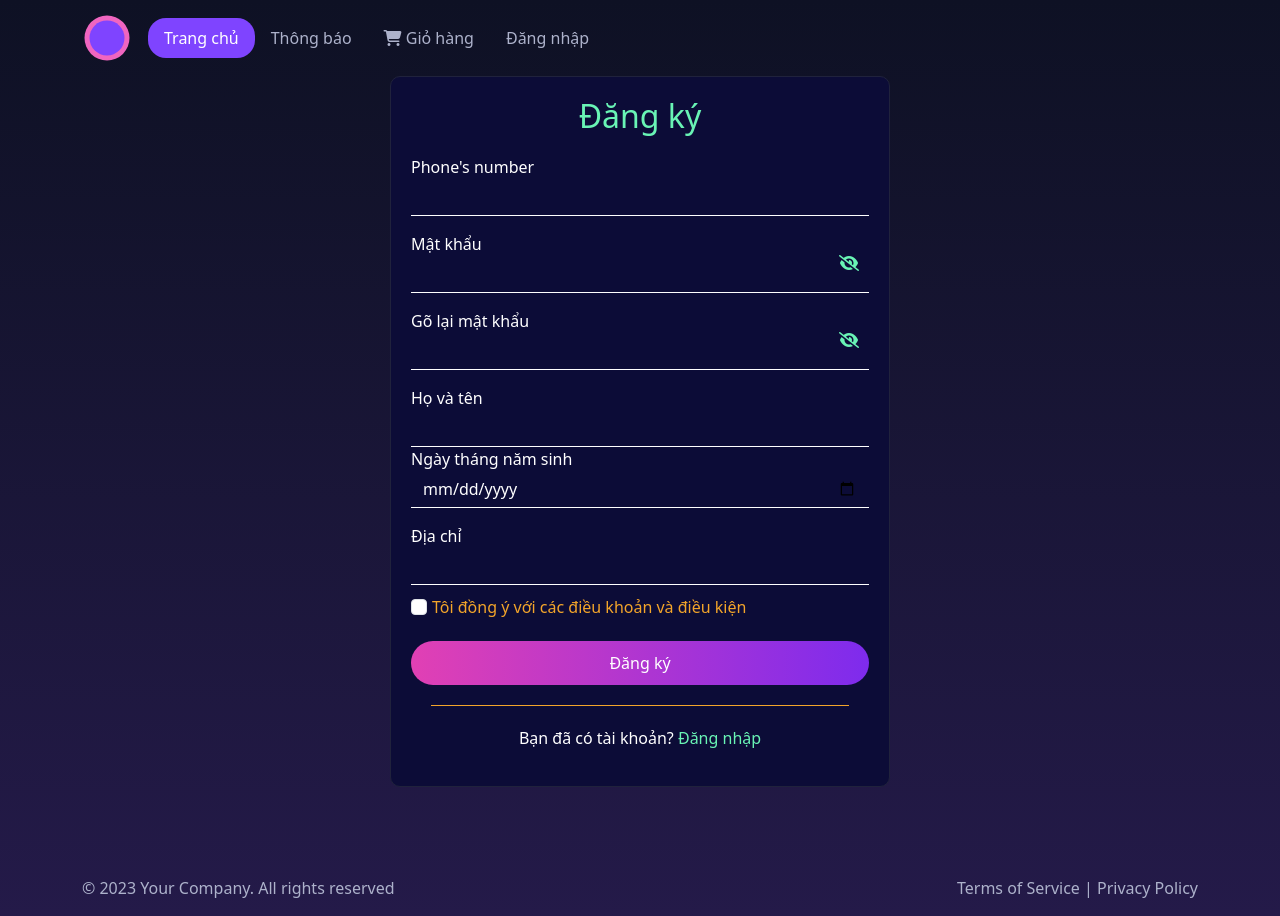
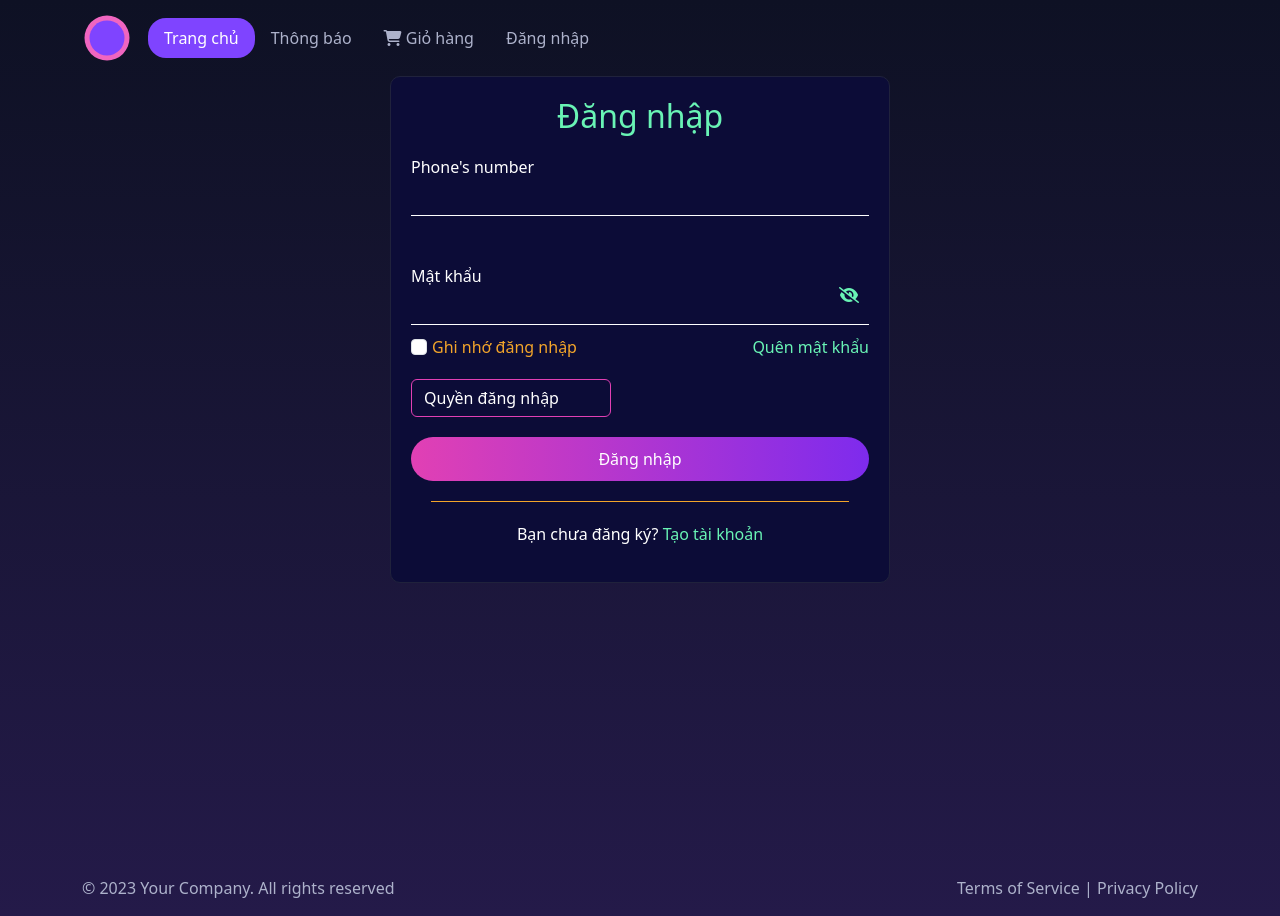
Before and after one commit to haoxt04/ShopApp-angular, an Angular app in the folder shopapp-angular/: page / in a window 1280 px wide. Built offline with nearby package versions, Linux system fonts and the light colour scheme.

Commit message:
đăng nhập từ Angular

```diff
--- a/shopapp-angular/src/app/app.module.ts
+++ b/shopapp-angular/src/app/app.module.ts
@@ -33,8 +33,8 @@ import { provideHttpClient } from '@angular/common/http';
     // DetailProductComponent,
     // OrderComponent,
     // OrderConfirmComponent,
-    // LoginComponent,
-    RegisterComponent
+    LoginComponent,
+    // RegisterComponent
   ]
 })
 export class AppModule { }
--- /dev/null
+++ b/shopapp-angular/src/app/environment/environment.ts
@@ -0,0 +1,4 @@
+export const environment = {
+    production: false,
+    apiBaseUrl: 'http://localhost:8080/api/v1'
+}
--- a/shopapp-angular/src/app/login/login.component.html
+++ b/shopapp-angular/src/app/login/login.component.html
@@ -1,18 +1,26 @@
 <app-header></app-header>
 <div class="container">
+    <form #loginForm="ngForm">
     <div class="row">
         <div class="col-md-6 offset-md-3">
             <div class="login-form mx-auto">
                 <h2 class="login-header">Đăng nhập</h2>
                 <div class="form-group">
-                    <label for="email">Email/Phone</label>
-                    <input type="text" class="form-control" id="email">
+                    <label for="phoneNumber">Phone's number</label>
+                    <input type="text" class="form-control"
+                        [(ngModel)] = "phoneNumber"
+                        (input) = "onPhoneNumberChange()"
+                        name="phoneNumber"
+                        (focus)="loginForm.form.markAsTouched()"
+                    id="phoneNumber">
                     <div class="divider-nospace"></div>
                 </div>
                 <div class="mt-5"></div>
                 <div class="form-group password-field">
                     <label for="password">Mật khẩu</label>
-                    <input type="password" placeholder="Ít nhất 3 ký tự"
+                    <input type="password"
+                        [(ngModel)]="password"
+                        name="password"
                         class="form-control" id="password">
                     <i class="password-toggle fas fa-eye-slash"></i>
                     <div class="divider-nospace"></div>
@@ -34,12 +42,16 @@
                         <option>Quản trị viên</option>
                     </select>
                 </div>
-                <button type="button" class="login-button">Đăng nhập</button>
+                <button type="button"
+                    (click)="login()"
+                    class="login-button">Đăng nhập
+                </button>
                 <div class="divider"></div>
                 <p class="text-center">Bạn chưa đăng ký? <span>
                     <a href="#" class="register-link">Tạo tài khoản</a></span></p>
             </div>
         </div>
     </div>
+</form>
 </div>
 <app-footer></app-footer>
--- a/shopapp-angular/src/app/login/login.component.ts
+++ b/shopapp-angular/src/app/login/login.component.ts
@@ -1,11 +1,47 @@
-import { Component } from '@angular/core';
+import { Component, ViewChild } from '@angular/core';
+import { Router } from '@angular/router';
+import { LoginDTO } from '../dto/user/login.dto';
+import { UserService } from '../service/user.service';
+import { NgForm } from '@angular/forms';
 
 @Component({
   selector: 'app-login',
   standalone: false,
   templateUrl: './login.component.html',
-  styleUrl: './login.component.scss'
+  styleUrl: './login.component.scss',
 })
 export class LoginComponent {
+  @ViewChild('loginForm') loginForm!: NgForm
+  phoneNumber: string = '';
+  password: string = '';
+  constructor(private router: Router, private userService: UserService) {
 
+  }
+
+  onPhoneNumberChange() {
+    console.log(`Phone typed: ${this.phoneNumber}`);
+  }
+
+  login() {
+    const message =
+      `phoneNumber : ${this.phoneNumber}` +
+      `password: ${this.password}`;
+
+    const loginDTO: LoginDTO = {
+      "phone_number": this.phoneNumber,
+      "password": this.password
+    };
+    this.userService.login(loginDTO).subscribe({
+      next: (response: any) => {
+        debugger;
+      },
+      complete: () => {
+        debugger;
+      },
+      error: (error: any) => {
+        // xử lý lỗi nếu có
+        alert(`Cannot login, error: ${error.error}`);
+      },
+    });
+  }
 }
--- a/shopapp-angular/src/app/register/register.component.html
+++ b/shopapp-angular/src/app/register/register.component.html
@@ -6,18 +6,18 @@
             <div class="register-form mx-auto">
                 <h2 class="register-header">Đăng ký</h2>
                 <div class="form-group">
-                    <label for="phone">Phone's number</label>
+                    <label for="phoneNumber">Phone's number</label>
                     <input type="text"
                         class="form-control"
-                        [(ngModel)] = "phone"
-                        (input) = "onPhoneChange()"
-                        name="phone"
+                        [(ngModel)] = "phoneNumber"
+                        (input) = "onPhoneNumberChange()"
+                        name="phoneNumber"
                         (focus)="registerForm.form.markAsTouched()"
                         required
                     id="phone">
                     <div class="divider-nospace"></div>
                     <p class="text-danger"
-                        *ngIf="phone.length < 6 && registerForm.form.touched">
+                        *ngIf="phoneNumber.length < 6 && registerForm.form.touched">
                         Số điện thoại phải có ít nhất 6 ký tự
                     </p>
                 </div>
--- a/shopapp-angular/src/app/register/register.component.ts
+++ b/shopapp-angular/src/app/register/register.component.ts
@@ -2,7 +2,7 @@ import { Component, ViewChild } from '@angular/core';
 import { NgForm } from '@angular/forms';
 import { Router } from '@angular/router';
 import { UserService } from '../service/user.service';
-import { RegisterDTO } from '../dto/register.dto';
+import { RegisterDTO } from '../dto/user/register.dto';
 
 @Component({
   selector: 'app-register',
@@ -13,7 +13,7 @@ import { RegisterDTO } from '../dto/register.dto';
 export class RegisterComponent {
   @ViewChild('registerForm') registerForm!: NgForm;
   // khai báo các biến tương ứng với các trường dữ liệu trong form
-  phone: string;
+  phoneNumber: string;
   password: string;
   retypePassword: string;
   fullName: string;
@@ -22,7 +22,7 @@ export class RegisterComponent {
   dateOfBirth: Date;
 
   constructor(private router: Router, private userService: UserService) {
-    this.phone = '';
+    this.phoneNumber = '';
     this.password = '';
     this.retypePassword = '';
     this.fullName = '';
@@ -34,13 +34,12 @@ export class RegisterComponent {
     // inject
   }
 
-  onPhoneChange() {
-    console.log(`Phone typed: ${this.phone}`)
-
+  onPhoneNumberChange() {
+    console.log(`Phone typed: ${this.phoneNumber}`)
   }
 
   register() {
-    const message = `phone : ${this.phone}`
+    const message = `phone : ${this.phoneNumber}`
                   + `password: ${this.password}`
                   + `retypePassword: ${this.retypePassword}`
                   + `fullName: ${this.fullName}`
@@ -51,7 +50,7 @@ export class RegisterComponent {
 
     const registerDTO:RegisterDTO = {
       "fullName": this.fullName,
-      "phone_number": this.phone,
+      "phone_number": this.phoneNumber,
       "address": this.address,
       "password": this.password,
       "retype_password": this.retypePassword,
--- a/shopapp-angular/src/app/service/user.service.ts
+++ b/shopapp-angular/src/app/service/user.service.ts
@@ -1,18 +1,29 @@
 import { Injectable } from '@angular/core';
 import { HttpClient, HttpHeaders } from '@angular/common/http';
 import { Observable } from 'rxjs';
-import { RegisterDTO } from '../dto/register.dto';
+import { RegisterDTO } from '../dto/user/register.dto';
+import { LoginDTO } from '../dto/user/login.dto';
+import { environment } from '../environment/environment';
 
 @Injectable({
   providedIn: 'root'
 })
 export class UserService {
-  private apiUrl = "http://localhost:8080/api/v1/users/register";
-  constructor(private http: HttpClient) {}
-    register(registerDTO: RegisterDTO):Observable<any> {
-      const headers = new HttpHeaders({
-        'Content-Type': 'application/json'
-      });
-      return this.http.post(this.apiUrl, registerDTO, {headers})
+  private apiRegister = `${environment.apiBaseUrl}/users/register`;
+  private apiLogin = `${environment.apiBaseUrl}/users/login`;
+  private apiConfig = {
+    headers: this.createHeaders(),
+  }
+  constructor(private http: HttpClient) { }
+    private createHeaders(): HttpHeaders {
+      return new HttpHeaders({'Content-Type': 'application/json'})
+    }
+
+    register(registerDTO: RegisterDTO): Observable<any> {
+      return this.http.post(this.apiRegister, registerDTO, this.apiConfig)
+    }
+
+    login(loginDTO: LoginDTO): Observable<any> {
+      return this.http.post(this.apiLogin, loginDTO, this.apiConfig)
     }
 }
--- a/shopapp-angular/src/index.html
+++ b/shopapp-angular/src/index.html
@@ -17,7 +17,7 @@
   <!-- <app-detail-product></app-detail-product> -->
   <!-- <app-order></app-order> -->
   <!-- <app-order-confirm></app-order-confirm> -->
-  <!-- <app-login></app-login> -->
-   <app-register></app-register>
+  <app-login></app-login>
+   <!-- <app-register></app-register> -->
 </body>
 </html>
```
Also changed, not shown: shopapp-angular/src/app/dto/user/login.dto.ts (added, +18 -0 lines), shopapp-angular/src/app/dto/user/register.dto.ts (renamed from shopapp-angular/src/app/dto/register.dto.ts).
